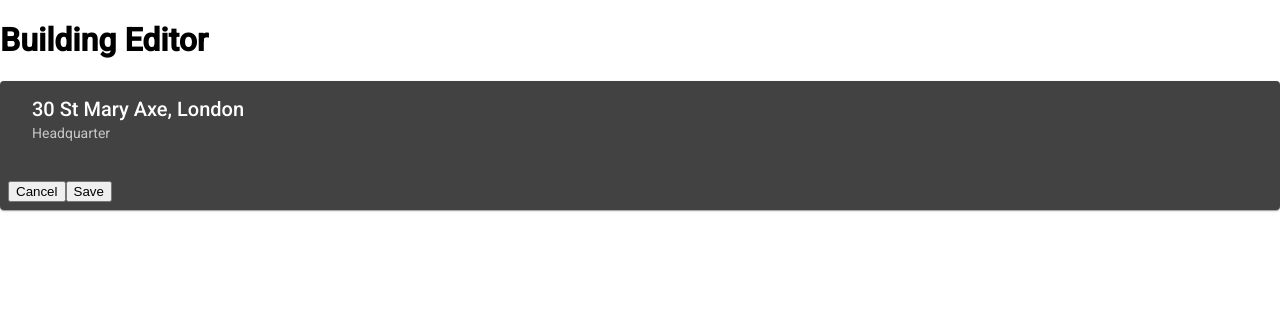
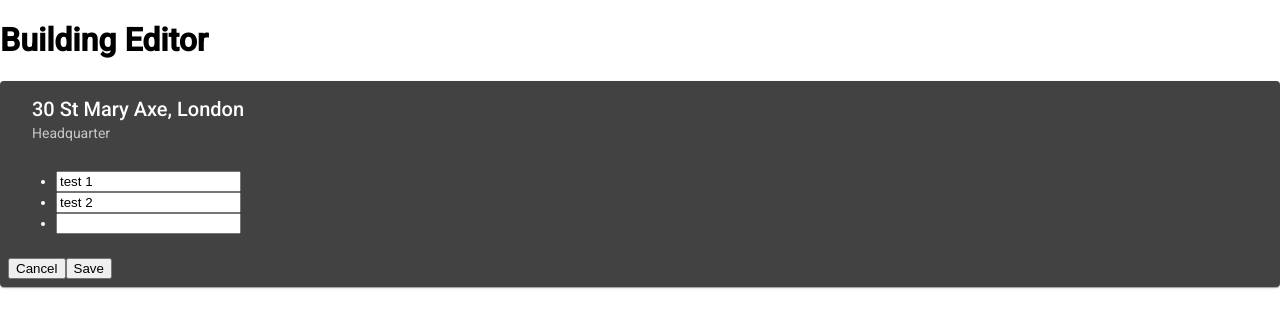
Before and after one commit to patrickwilliner/bms, an Angular app: page / in a window 1280 px wide. Shown: the top 328 px of the page. Built offline with nearby package versions, Linux system fonts and the light colour scheme.

Commit message:
add nickname-editor

```diff
--- a/src/app/building-editor/building-editor.component.html
+++ b/src/app/building-editor/building-editor.component.html
@@ -6,7 +6,7 @@
     <mat-card-subtitle>Headquarter</mat-card-subtitle>
   </mat-card-header>
   <mat-card-content>
-
+    <app-nickname-editor></app-nickname-editor>
   </mat-card-content>
   <mat-card-actions>
     <button mat-button>Cancel</button>
--- /dev/null
+++ b/src/app/nickname-editor/nickname-editor.component.html
@@ -0,0 +1,8 @@
+<ul>
+    <li *ngFor="let nickname of nicknames">
+        <input matInput [value]="nickname">
+    </li>
+    <li>
+        <input matInput>
+    </li>
+</ul>
--- /dev/null
+++ b/src/app/nickname-editor/nickname-editor.component.ts
@@ -0,0 +1,16 @@
+import { Component, OnInit } from '@angular/core';
+
+@Component({
+  selector: 'app-nickname-editor',
+  templateUrl: './nickname-editor.component.html',
+  styleUrls: ['./nickname-editor.component.scss']
+})
+export class NicknameEditorComponent implements OnInit {
+  nicknames = ["test 1", "test 2"];
+
+  constructor() {
+  }
+
+  ngOnInit(): void {
+  }
+}
```
Also changed, not shown: src/app/app.module.ts (+7 -3 lines), src/app/nickname-editor/nickname-editor.component.scss (added), 1 other file (tests, documents, lock files or other folders).
